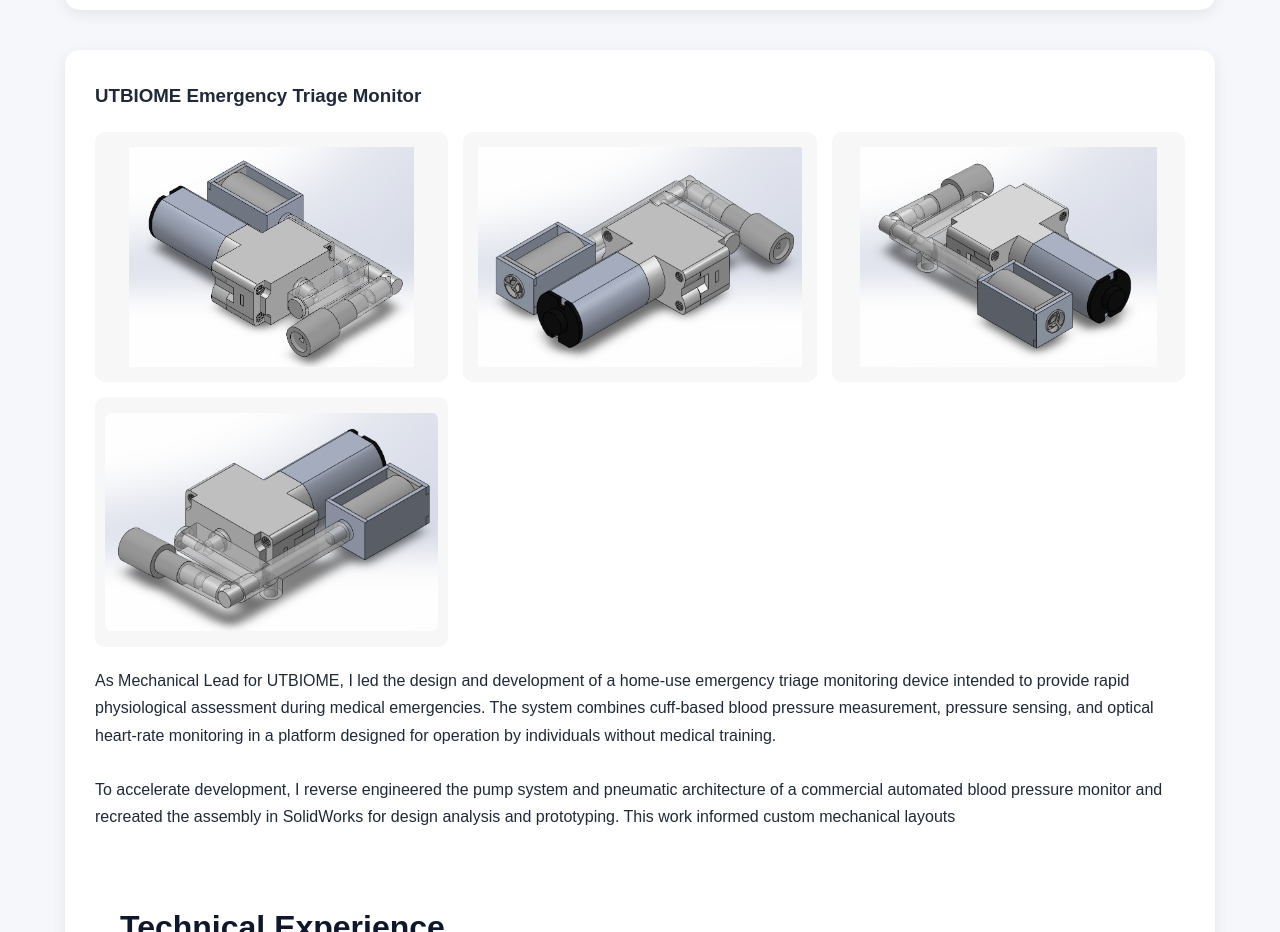
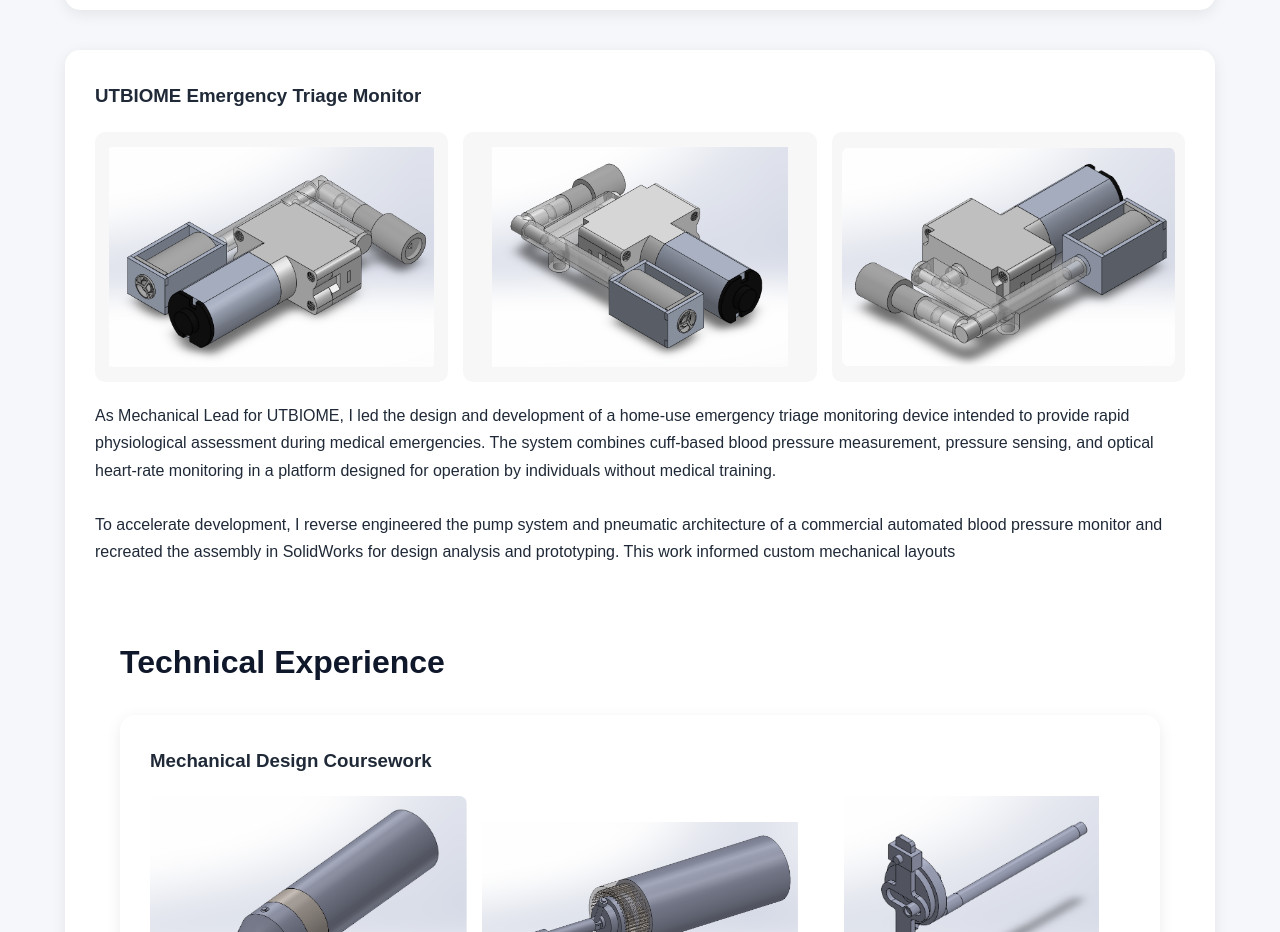
Before and after one commit to lasaleir/lasaleir.github.io, a plain HTML site: page index.html in a window 1280 px wide. Shown: the part 1899-2831 px from the top of the page. Drawn offline with Linux system fonts and the light colour scheme.

Commit message:
Remove Pump1 image link from image gallery

```diff
--- a/index.html
+++ b/index.html
@@ -402,7 +402,6 @@ Led a four-person team in the design and development of a 7-degree-of-freedom ro
 
 <div class="image-gallery">
 
-<a href="images/Pump1.png"><img src="images/Pump1.png"></a>
 <a href="images/Pump2.png"><img src="images/Pump2.png"></a>
 <a href="images/pump3.png"><img src="images/pump3.png"></a>
 <a href="images/pump4.png"><img src="images/pump4.png"></a>
```
